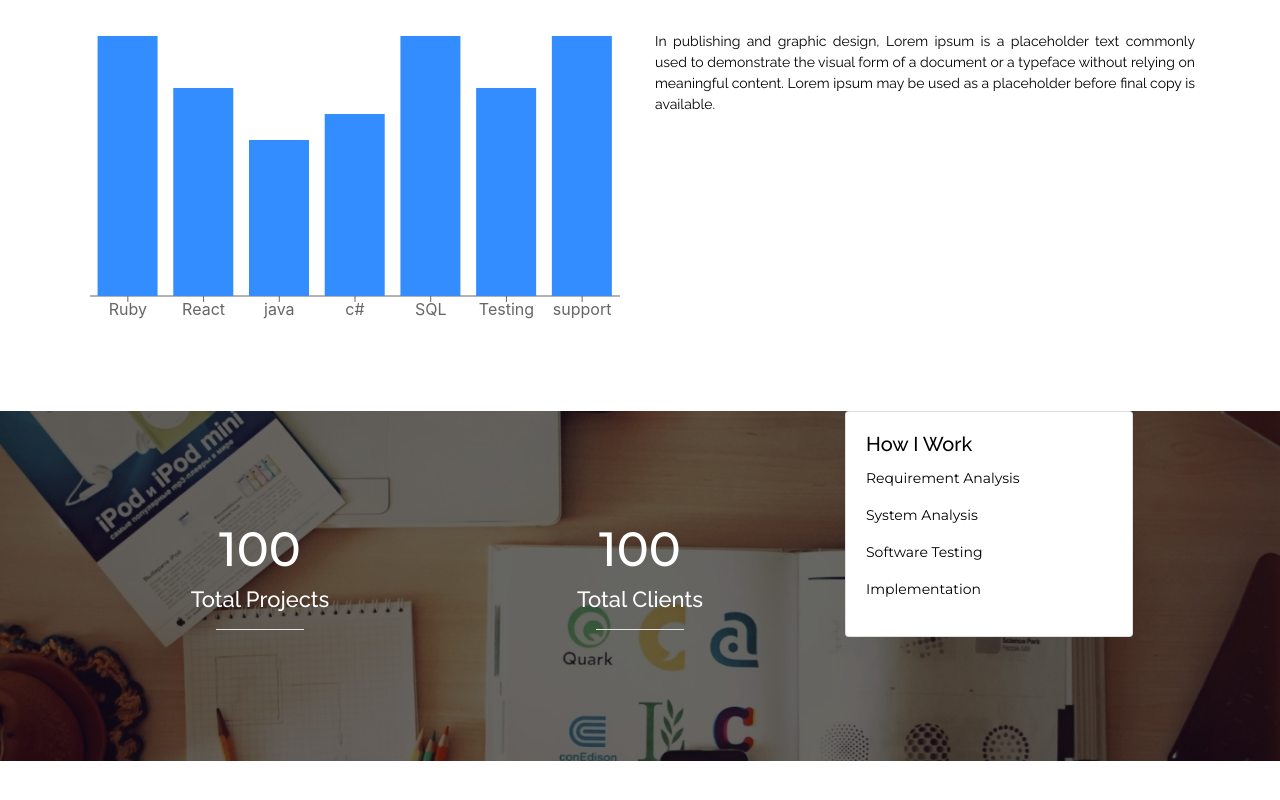
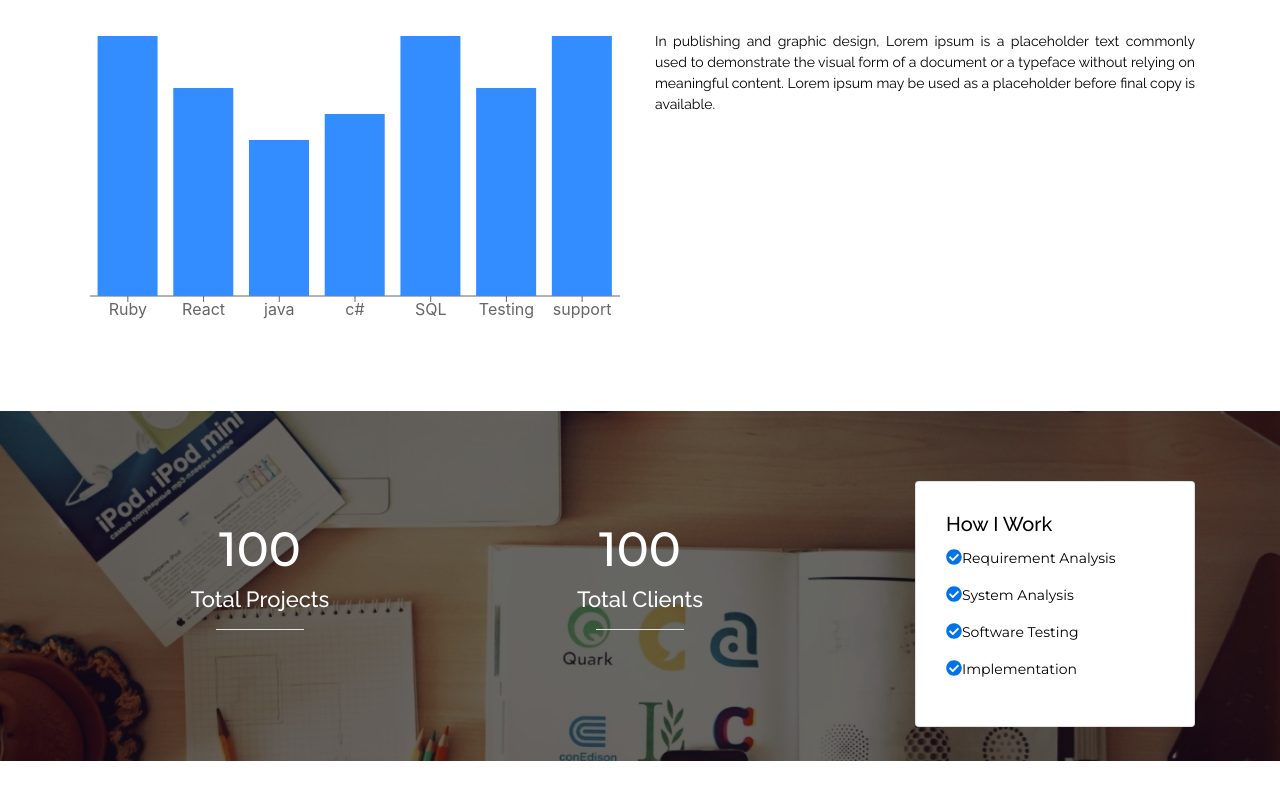
Before and after one commit to Masitbd/personal-website, a React (Create React App) app: page / in a window 1280 px wide. Shown: the part 1154-1954 px from the top of the page. Built offline with nearby package versions, Linux system fonts and the light colour scheme.

Commit message:
Count animation setup

```diff
--- a/package.json
+++ b/package.json
@@ -3,6 +3,9 @@
   "version": "0.1.0",
   "private": true,
   "dependencies": {
+    "@fortawesome/fontawesome-svg-core": "^1.2.35",
+    "@fortawesome/free-solid-svg-icons": "^5.15.3",
+    "@fortawesome/react-fontawesome": "^0.1.14",
     "@testing-library/jest-dom": "^5.11.4",
     "@testing-library/react": "^11.1.0",
     "@testing-library/user-event": "^12.1.10",
@@ -10,8 +13,10 @@
     "bootstrap": "^4.6.0",
     "react": "^17.0.2",
     "react-bootstrap": "^1.6.0",
+    "react-countup": "^4.3.3",
     "react-dom": "^17.0.2",
     "react-scripts": "4.0.3",
+    "react-visibility-sensor": "^5.1.1",
     "recharts": "^2.0.9",
     "web-vitals": "^1.0.1"
   },
--- a/src/asset/css/custom.css
+++ b/src/asset/css/custom.css
@@ -162,3 +162,14 @@ color: #0073E6;
     font-size: 14px;
     font-weight: 400;
 }
+.iconBullet{
+    color: #0073E6;
+    font-size: 16px;
+}
+
+.workCard{
+    margin-top: 20%;
+    margin-left: 20%;
+    padding: 10px 10px 10px 10px;
+    border-radius: 2px;
+}
--- a/src/components/Summary/Summary.js
+++ b/src/components/Summary/Summary.js
@@ -1,5 +1,9 @@
 import React, {Component, Fragment} from 'react';
 import {Button, Col, Container, Row, Card} from "react-bootstrap";
+import { FontAwesomeIcon } from '@fortawesome/react-fontawesome'
+import { faCheckCircle } from '@fortawesome/free-solid-svg-icons'
+import CountUp from 'react-countup';
+import VisibilitySensor from "react-visibility-sensor";
 
 class Summary extends Component {
     render() {
@@ -12,26 +16,42 @@ class Summary extends Component {
                                 <Col lg={8} md={6} sm={12} >
                                   <Row className="countSections">
                                       <Col className="text-center">
-                                         <h1 className="countNumber ">100</h1>
+                                         <h1 className="countNumber ">
+                                             <CountUp start={0} end={100}>
+                                                 {({ countUpRef, start }) => (
+                                                     <VisibilitySensor onChange={start} delayedCall>
+                                                             <span ref={countUpRef} />
+                                                         </VisibilitySensor>
+                                                     )}
+                                             </CountUp>
+                                         </h1>
                                           <h4 className="countTitles">Total Projects</h4>
                                           <hr className="bg-white w-25" />
                                       </Col>
                                       <Col className="text-center">
-                                          <h1 className="countNumber">100</h1>
+                                          <h1 className="countNumber">
+                                              <CountUp start={0} end={100}>
+                                                  {({ countUpRef, start }) => (
+                                                      <VisibilitySensor onChange={start} delayedCall>
+                                                          <span ref={countUpRef} />
+                                                      </VisibilitySensor>
+                                                  )}
+                                              </CountUp>
+                                          </h1>
                                           <h4 className="countTitles">Total Clients</h4>
                                           <hr className="bg-white w-25" />
                                       </Col>
                                   </Row>
                                 </Col>
                                 <Col lg={4} md={6} md={12}>
-                                    <Card style={{ width: '18rem' }}>
+                                    <Card className="workCard">
                                         <Card.Body>
                                             <Card.Title className="cardTitle">How I Work</Card.Title>
                                             <Card.Text>
-                                               <p className="cardSubTitle">Requirement Analysis</p>
-                                                <p className="cardSubTitle">System Analysis</p>
-                                                <p className="cardSubTitle">Software Testing</p>
-                                                <p className="cardSubTitle">Implementation</p>
+                                               <p className="cardSubTitle"><FontAwesomeIcon className="iconBullet" icon={faCheckCircle} />Requirement Analysis</p>
+                                                <p className="cardSubTitle"><FontAwesomeIcon className="iconBullet" icon={faCheckCircle} />System Analysis</p>
+                                                <p className="cardSubTitle"><FontAwesomeIcon className="iconBullet" icon={faCheckCircle} />Software Testing</p>
+                                                <p className="cardSubTitle"><FontAwesomeIcon className="iconBullet" icon={faCheckCircle} />Implementation</p>
                                             </Card.Text>
                                         </Card.Body>
                                     </Card>
```
Also changed, not shown: 1 other file (tests, documents, lock files or other folders).
